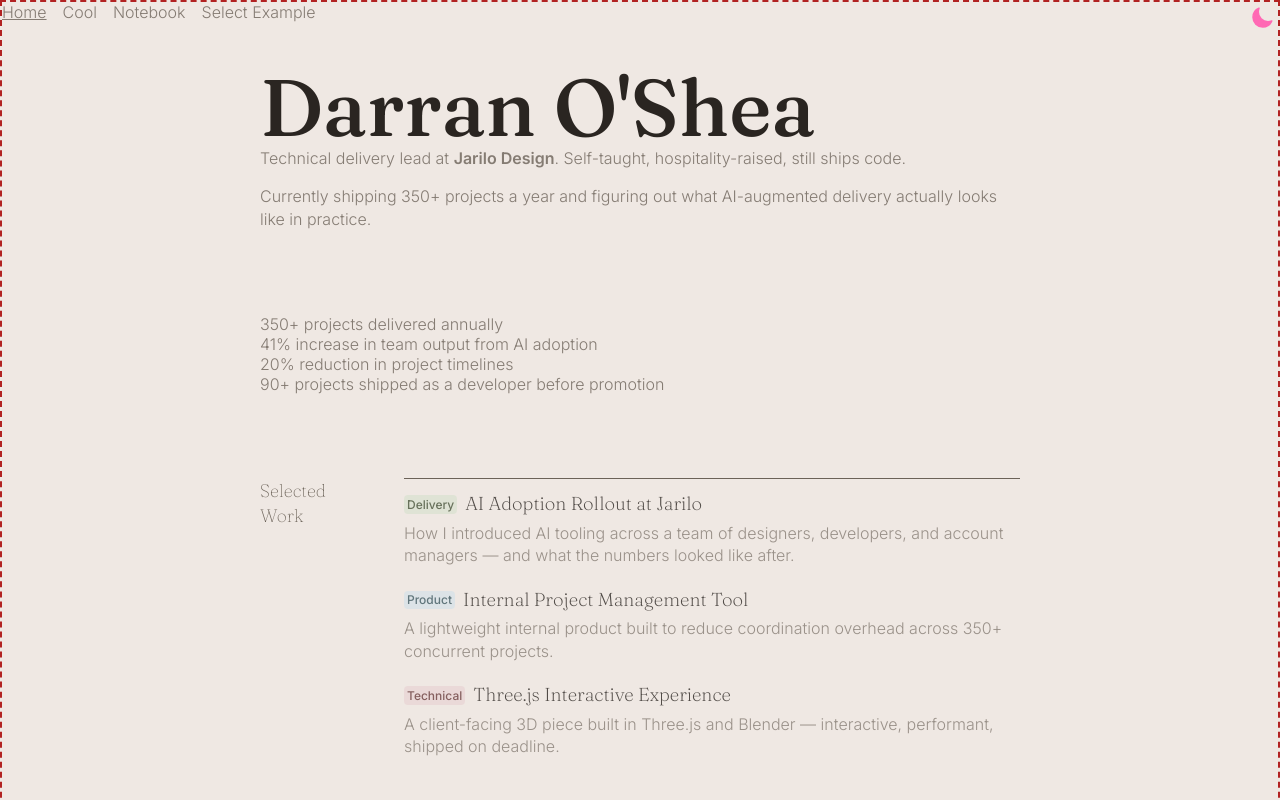
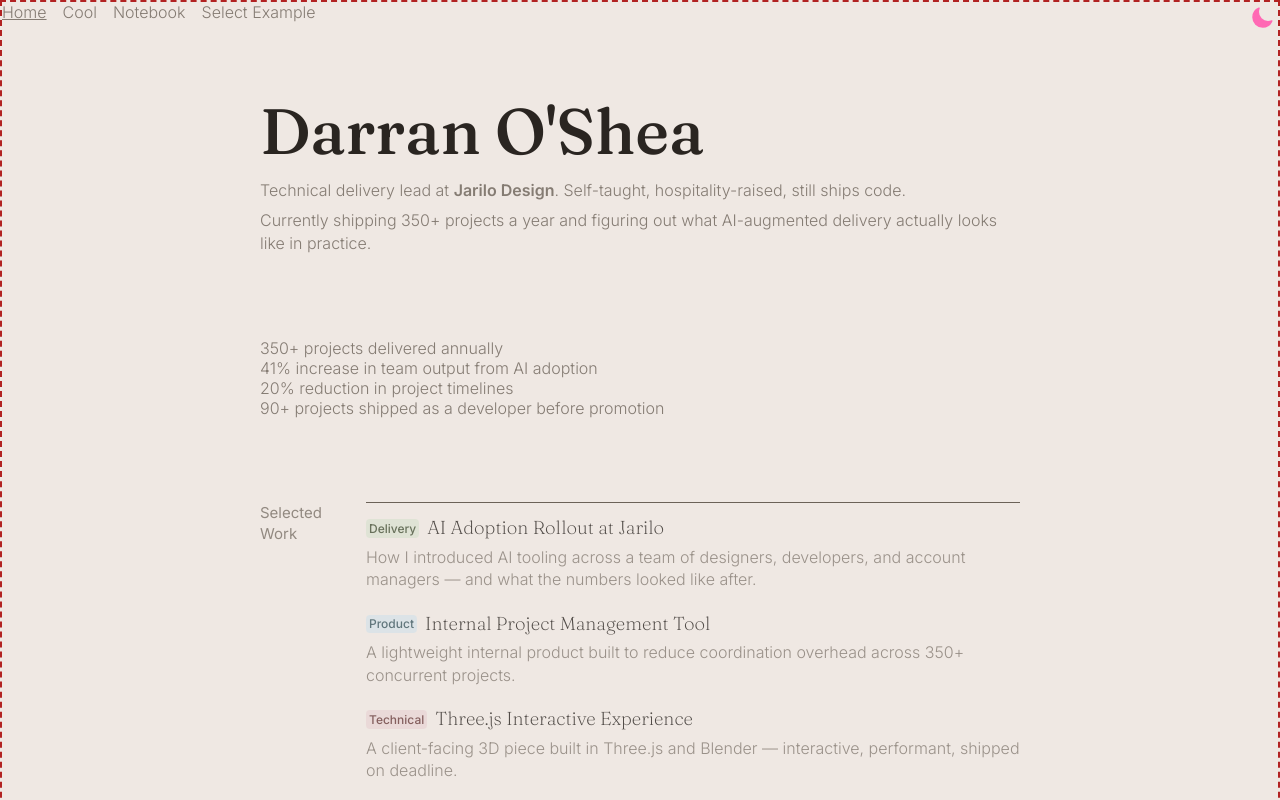
Before and after one commit to DarranOS/personal-astro, an Astro site: page / in a window 1280 px wide. Shown: the top 800 px of the page. Built offline with nearby package versions, Linux system fonts and the light colour scheme; Astro itself is replaced by a stand-in of ours.

Commit message:
tweaks css

```diff
--- a/src/pages/index.astro
+++ b/src/pages/index.astro
@@ -8,15 +8,19 @@ import Me from "../components/Me.astro";
 
 <Main title="Darran O'Shea">
   <section>
+    <div class="hero-section">
       <h1 class="text-3xl">Darran O'Shea</h1>
+      <div class="paragraphs">
         <p>
           Technical delivery lead at <mark>Jarilo Design</mark>. Self-taught,
           hospitality-raised, still ships code.
         </p>
         <p>
-      Currently shipping 350+ projects a year and figuring out what AI-augmented
-      delivery actually looks like in practice.
+          Currently shipping 350+ projects a year and figuring out what
+          AI-augmented delivery actually looks like in practice.
         </p>
+      </div>
+    </div>
   </section>
 
   <section>
--- a/src/styles/global.css
+++ b/src/styles/global.css
@@ -90,7 +90,8 @@ h1 {
   font-size: 40px;
 
   &.text-3xl {
-    font-size: 5rem;
+    font-size: clamp(2rem, 2rem + 4vw, 5rem);
+    font-size: min(12.3cqi, 4rem);
   }
 }
 
@@ -185,6 +186,24 @@ li {
   margin: 0;
 }
 
+.hero-section {
+  padding-top: 2.5vw;
+  display: flex;
+  flex-direction: column;
+  gap: var(--space-4);
+  container-type: inline;
+  container-name: hero;
+}
+.paragraphs {
+  & p {
+    margin-block: 0;
+
+    + p {
+      margin-top: var(--space-2);
+    }
+  }
+}
+
 h1::selection,
 h2::selection,
 h3::selection,
@@ -192,9 +211,8 @@ h4::selection,
 h5::selection,
 p::selection,
 span::selection {
-  background: var(--color-sage-bg);
+  background: var(--color-sage-text);
   color: var(--color-bg);
-  font-size: 1.9;
 }
 
 ul {
@@ -226,17 +244,23 @@ footer {
 .section-grid {
   display: grid;
   grid-template-columns: 1fr;
-  gap: var(--space-4);
+  gap: var(--space-2);
 
   h2 {
-    font-size: 18px;
-    font-weight: 100;
-    max-width: 10ch;
+    font-size: 15px;
+    font-weight: 400;
     line-height: 1.4;
     color: var(--color-text-muted);
+    font-family: "Inter", sans-serif !important;
+    opacity: 0.7;
   }
-  @container section (min-width: 25rem) {
-    grid-template-columns: 128px minmax(0, 1fr);
+  @container section (min-width: 31rem) {
+    grid-template-columns: 90px minmax(0, 1fr);
+    gap: var(--space-4);
+
+    h2 {
+      max-width: 10ch;
+    }
   }
 
   > div.section-right {
```
Lines whose indentation alone changed are shown as unchanged.
